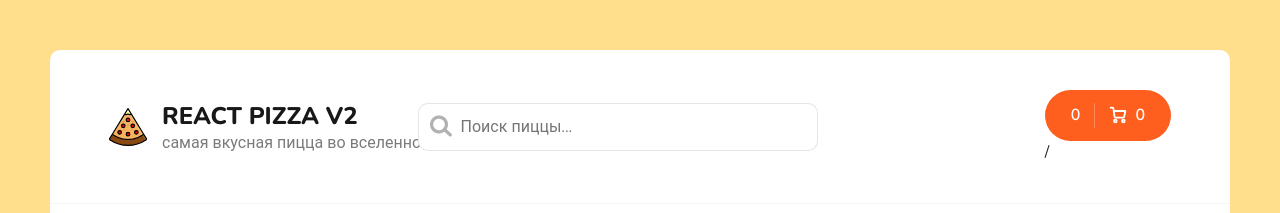
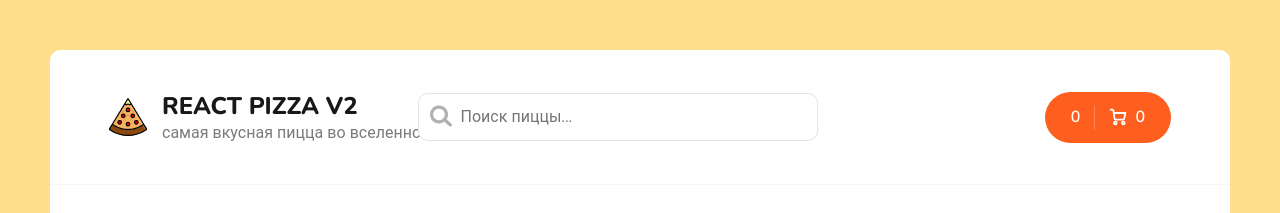
Before and after one commit to outta057/pizza_v2, a React (Create React App) app: page / in a window 1280 px wide. Shown: the top 213 px of the page. Built offline with nearby package versions, Linux system fonts and the light colour scheme; no server answers.

Commit message:
убрал поиск с корзины

```diff
--- a/src/components/Header.tsx
+++ b/src/components/Header.tsx
@@ -25,8 +25,8 @@ const totalCount = items.reduce((sum:number, item: any) => sum + item.count, 0);
 					</div>
 				</div>
 				</Link>
-				<Search  /> <div className="header__cart">
-
+				{pathname !== '/cart' && <Search  /> }
+				<div className="header__cart">
 				 { pathname !== '/cart' && (
 					<Link to="/cart" className="button button--cart">
 						<span>{totalPrice}</span>
@@ -65,7 +65,7 @@ const totalCount = items.reduce((sum:number, item: any) => sum + item.count, 0);
 						<span>{totalCount}</span>
 					</Link>
 				 )}
-				 /</div>
+				 </div>
 			</div>
 		</div>
 	);
```
